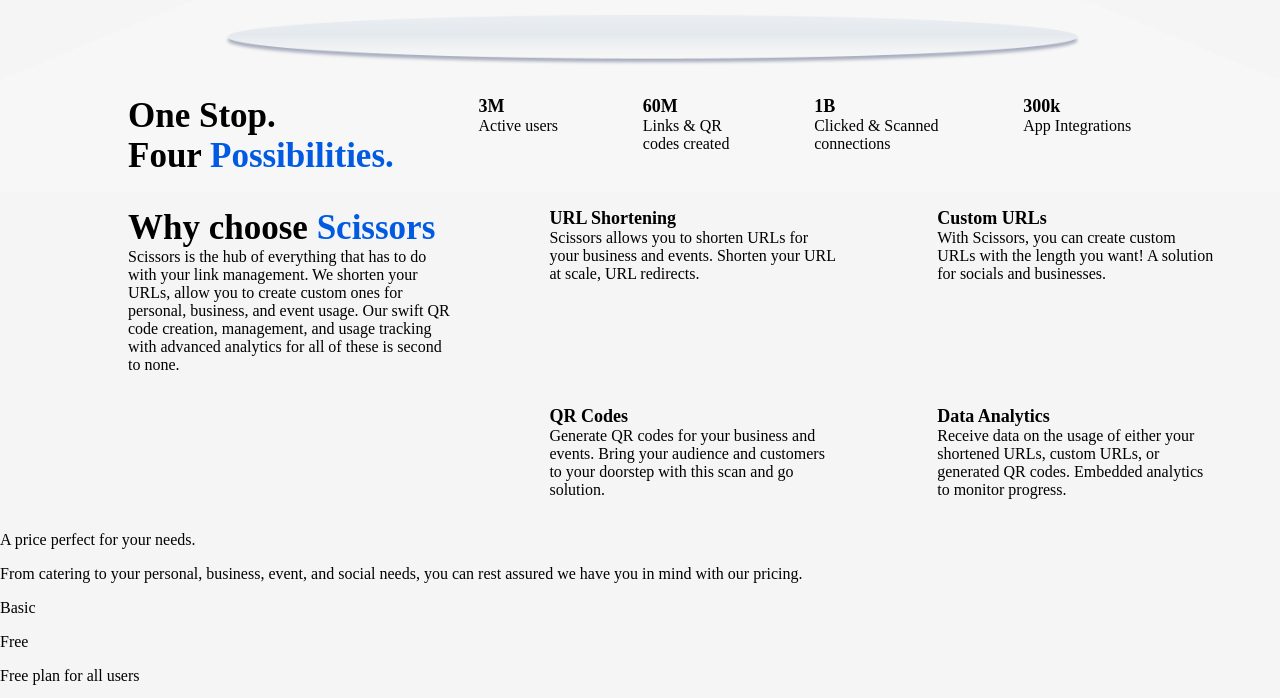
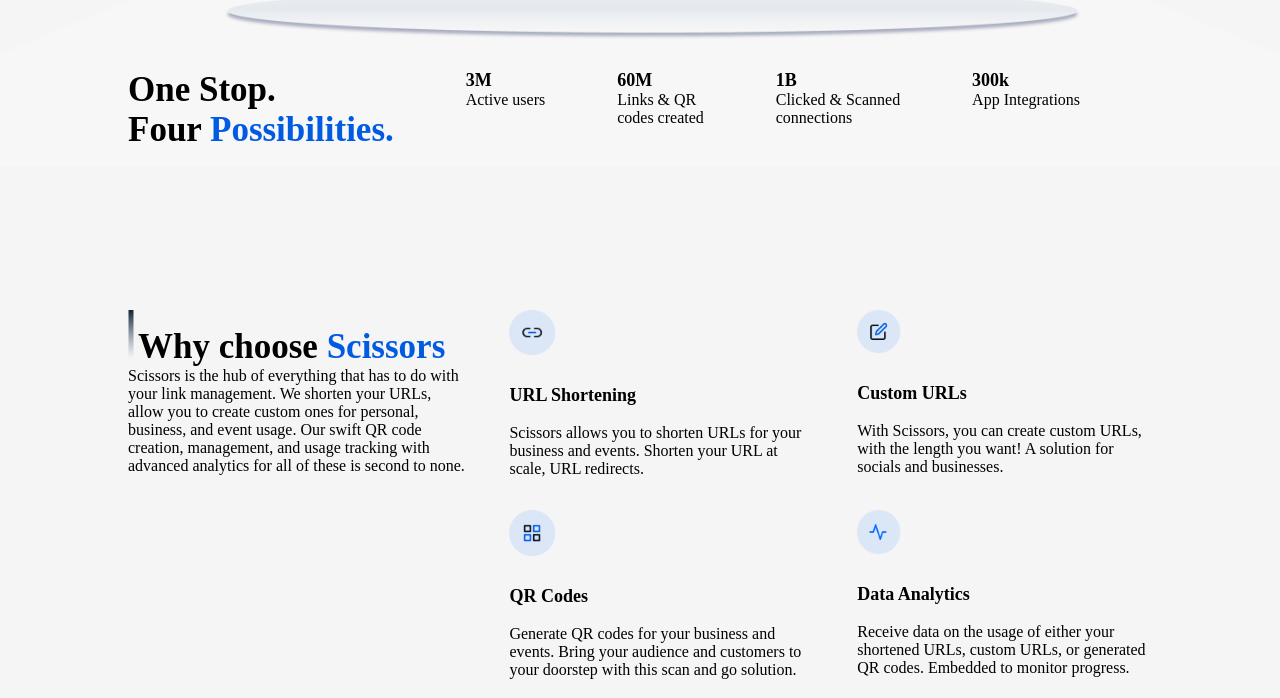
Before and after one commit to globalsmile/AltSchool_of_Engineering_v2_First_Semester_Assignment_Submission, a plain HTML site: page index.html in a window 1280 px wide. Shown: the part 858-1556 px from the top of the page. Drawn offline with nearby package versions, Linux system fonts and the light colour scheme; a web font is replaced by a local one.

Commit message:
feat: body>main>section.second-section>div.down-content--3

```diff
--- a/assets/css/index.css
+++ b/assets/css/index.css
@@ -20,7 +20,7 @@ a {
   text-decoration: none;
   color: #000;
 }
-nav > ul {
+.layout > header nav > ul {
   list-style: none;
   display: var(--flex);
   flex-wrap: var(--fwrap);
@@ -72,7 +72,7 @@ p.optimize {
   margin-left: 10%;
   margin-right: 10%;
 }
-p.personalize {
+.layout > main > section > p.personalize {
   font-size: 18px;
   margin-left: 22%;
   margin-right: 22%;
@@ -96,7 +96,7 @@ p.personalize {
   padding-top: 30px;
 }
 .layout > main > section > div.center-img > img.frame {
-  width: 70%;
+  width: 65%;
 }
 .layout > main > section > div.center-img > img.oval {
   width: 100%;
@@ -110,7 +110,7 @@ p.personalize {
   display: grid;
   grid-template-areas: "one-stop m-3 m-60 b-1 k-300";
   padding-left: 10%;
-  padding-right: 5%;
+  padding-right: 10%;
   background-color: #f8f7f7;
 }
 .layout > main > section > div.up-content > p.one-stop {
@@ -139,15 +139,21 @@ p.personalize {
   font-size: 18px;
   font-weight: 600;
 }
-
+.layout > main > section > div.down-content > p.url-short > span,
+.layout > main > section > div.down-content > p.custom-url > span,
+.layout > main > section > div.down-content > p.qr-codes > span,
+.layout > main > section > div.down-content > p.data-analytics > span {
+  display: grid;
+}
 .layout > main > section > div.down-content {
   display: grid;
-  column-gap: 96px;
+  column-gap: 40px;
   grid-template-areas:
     "scisss-hub url-short custom-url"
     "- qr-codes data-analytics";
   padding-left: 10%;
-  padding-right: 5%;
+  padding-right: 10%;
+  padding-top: 10%;
 }
 .layout > main > section > div.down-content > p.scisss-hub {
   grid-area: scisss-hub;
@@ -164,3 +170,11 @@ p.personalize {
 .layout > main > section > div.down-content > p.data-analytics {
   grid-area: data-analytics;
 }
+.layout > main > section > div.down-content > p.url-short > img,
+.layout > main > section > div.down-content > p.custom-url > img,
+.layout > main > section > div.down-content > p.qr-codes > img,
+.layout > main > section > div.down-content > p.data-analytics > img {
+  display: grid;
+  padding-bottom: 30px;
+  width: 15%;
+}
--- a/index.html
+++ b/index.html
@@ -120,41 +120,40 @@
           </div>
           <div class="down-content">
             <p class="sciss-hub">
-              <span
-                >
-                Why choose <b style="color: #005ae2">Scissors</b></span
+              <img src="./assets/img/Line 70.png" alt="" />
+              <span> Why choose <b style="color: #005ae2">Scissors</b></span
               ><br />
-              Scissors is the hub of everything that has to do
-              with your link management. We shorten your URLs,
-              allow you to create custom ones for personal,
-              business, and event usage. Our swift QR code
-              creation, management, and usage tracking with
-              advanced analytics for all of these is second to
-              none.
+              Scissors is the hub of everything that has to do with your link
+              management. We shorten your URLs, allow you to create custom ones
+              for personal, business, and event usage. Our swift QR code
+              creation, management, and usage tracking with advanced analytics
+              for all of these is second to none.
             </p>
+
             <p class="url-short">
+              <img src="./assets/img/Group 6.png" alt="" />
               <span> URL Shortening </span><br />
-              Scissors allows you to shorten URLs for your
-              business and events. Shorten your URL at scale,
-              URL redirects.
+              Scissors allows you to shorten URLs for your business and events.
+              Shorten your URL at scale, URL redirects.
             </p>
             <p class="custom-url">
+              <img src="./assets/img/group-7.png" alt="" />
               <span> Custom URLs </span><br />
-              With Scissors, you can create custom URLs
-              with the length you want! A solution for socials
-              and businesses.
+              With Scissors, you can create custom URLs, with the length you
+              want! A solution for socials and businesses.
             </p>
             <p class="qr-codes">
+              <img src="./assets/img/group-8.png" alt="" />
               <span>QR Codes </span><br />
-              Generate QR codes for your business and events.
-              Bring your audience and customers to your
-              doorstep with this scan and go solution.
+              Generate QR codes for your business and events. Bring your
+              audience and customers to your doorstep with this scan and go
+              solution.
             </p>
             <p class="data-analytics">
+              <img src="./assets/img/group-9.png" alt="" />
               <span>Data Analytics </span><br />
-              Receive data on the usage of either your
-              shortened URLs, custom URLs, or generated QR
-              codes. Embedded analytics to monitor progress.
+              Receive data on the usage of either your shortened URLs, custom
+              URLs, or generated QR codes. Embedded to monitor progress.
             </p>
           </div>
         </section>
```
Also changed, not shown: assets/img/Group 6.png (added), assets/img/group-7.png (added), assets/img/group-8.png (added), assets/img/group-9.png (added).
